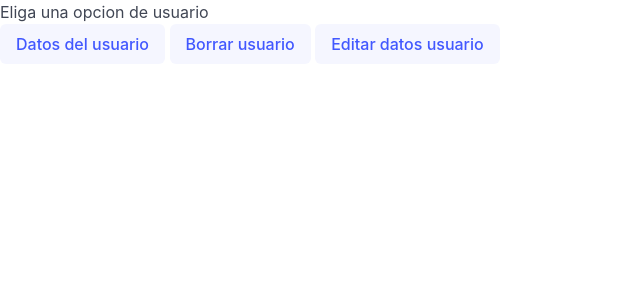
After one commit to voidbango/Tarea2-BD, a PHP site: page /opciones.php in a window 1280 px wide. The commit adds this page. Shown: the top 300 px of the page, without its empty margins (0-640 px from the left). Run offline with PHP 8.4, Linux system fonts and the light colour scheme; some libraries are stand-ins or nearby versions.

Commit message:
mini mini act

```diff
--- a/php/login.php
+++ b/php/login.php
@@ -39,9 +39,9 @@
             </div>
             <!-- Botones -->
             <br>
-            <button class="button is-Iniciar Sesión is-rounded">Iniciar Sesión</button>
-            <button class="button is-link is-light is-rounded" type="button" onclick="window.location.href='register.php'">Registrarse</button>
-    </form>
+            <button class="button is-Iniciar Sesión is-rounded" type="button" onclick="window.location.href= 'opciones.php';">Iniciar Sesión</button>
+            <button class="button is-link is-light is-rounded" type="button" onclick="window.location.href='register.php';">Registrarse</button>
+</form>
 
 </body>
 </html>
--- /dev/null
+++ b/php/opciones.php
@@ -0,0 +1,28 @@
+<!DOCTYPE html>
+<html lang="en">
+<head>
+    <meta charset="UTF-8">
+    <meta name="viewport" content="width=device-width, initial-scale=1.0">
+    <link rel="stylesheet" href="../css/bulma.min.css">
+    <link rel="stylesheet" href="../css/estilos.css">
+    <link rel="stylesheet" href="https://cdnjs.cloudflare.com/ajax/libs/font-awesome/6.5.0/css/all.min.css">
+    <meta name="viewport" content="width=device-width, initial-scale=1.0">
+    <title>Document</title>
+</head>
+<body>
+    <div>
+        <h1>Eliga una opcion de usuario</h1>
+            <a href="index.php">
+            <button class="button is-link is-inverted">Datos del usuario</button>
+            </a>
+
+            <a href="logout.php">
+            <button class="button is-link is-inverted">Borrar usuario</button>
+            </a>
+
+            <a href="">
+            <button class="button is-link is-inverted">Editar datos usuario</button>
+            </a>
+    </div>
+</body>
+</html>
```
